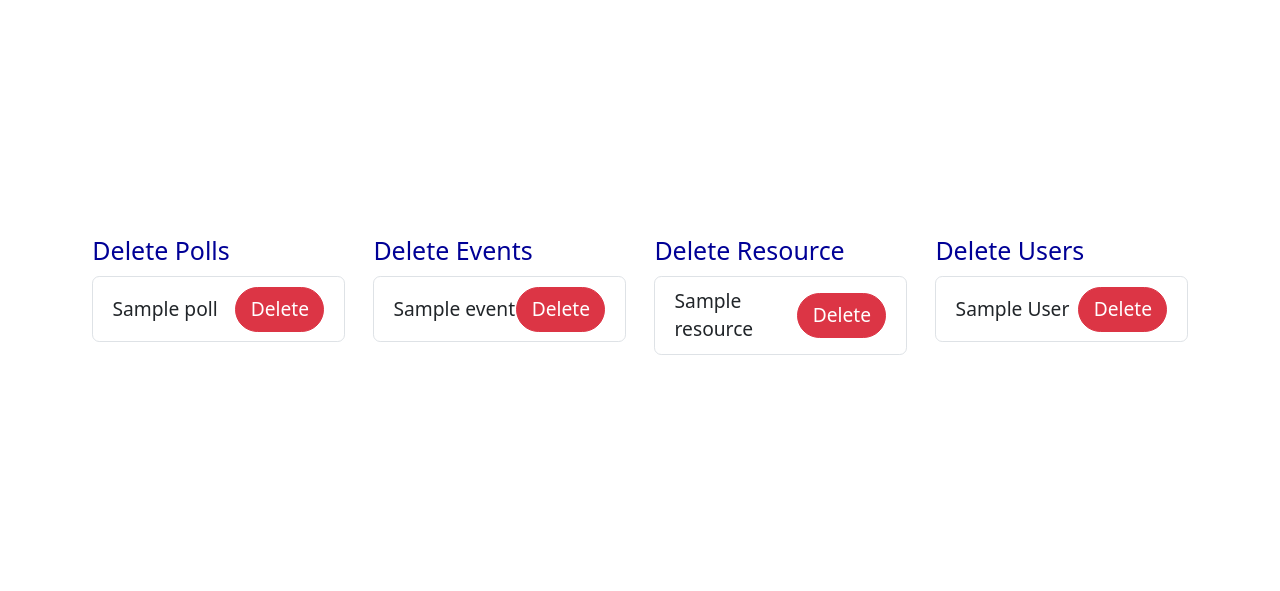
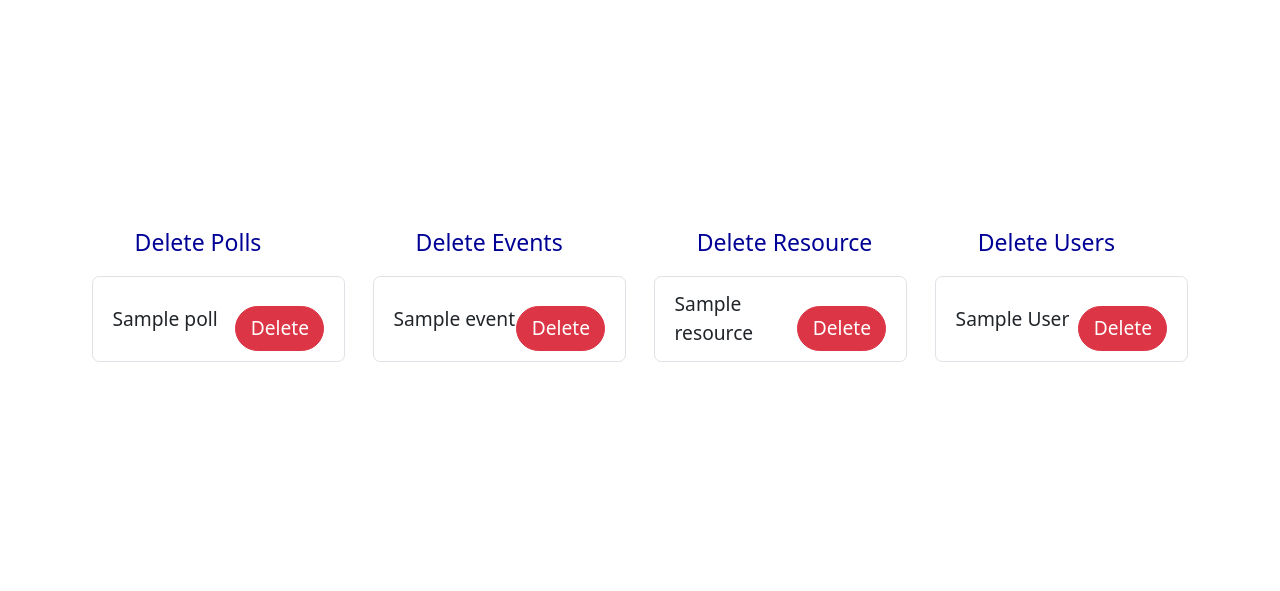
Before and after one commit to mrpravin21/NCIT_Project, a PHP site: page /admin_delete.php in a window 1280 px wide. Shown: the part 74-665 px from the top of the page. Run offline with PHP 8.4, Linux system fonts and the light colour scheme; the visitor is signed in with stand-in values (Sample User, id 1); tables that the repository leaves empty or names only in its code hold one stand-in row (values such as "Sample post").

Commit message:
style on admin_delete

```diff
--- a/admin_delete.php
+++ b/admin_delete.php
@@ -100,7 +100,12 @@ $usersqueryresult = mysqli_query($conn, $usersquery);
         zoom: 120%;
     }
     .del-but-siz {
-      font-size: 1.3rem;
+      font-size: 1.2rem;
+      margin-left: 2.2rem;
+      margin-bottom: 1rem;
+    }
+    .del-bb {
+      margin-top: 1rem;
     }
   </style>
 </head>
@@ -141,7 +146,7 @@ $usersqueryresult = mysqli_query($conn, $usersquery);
               <?php echo $poll['poll_title']; ?>
               <form method="post" action="" onsubmit="return confirmDelete();">
                 <input type="hidden" name="poll_id" value="<?php echo $poll['poll_id']; ?>">
-                <button type="submit" name="delete_poll" class="btn btn-danger rounded-pill">Delete</button>
+                <button type="submit" name="delete_poll" class="btn btn-danger rounded-pill del-bb">Delete</button>
               </form>
             </li>
           <?php endwhile; ?>
@@ -156,7 +161,7 @@ $usersqueryresult = mysqli_query($conn, $usersquery);
               <?php echo $event['event_title']; ?>
               <form method="post" action=""onsubmit="return confirmDelete();">
                 <input type="hidden" name="eid" value="<?php echo $event['eid']; ?>">
-                <button type="submit" name="delete_event" class="btn btn-danger rounded-pill">Delete</button>
+                <button type="submit" name="delete_event" class="btn btn-danger rounded-pill del-bb">Delete</button>
               </form>
             </li>
           <?php endwhile; ?>
@@ -171,7 +176,7 @@ $usersqueryresult = mysqli_query($conn, $usersquery);
               <?php echo $resource['resource_title']; ?>
               <form method="post" action="" onsubmit="return confirmDelete();">
                 <input type="hidden" name="rid" value="<?php echo $resource['rid']; ?>">
-                <button type="submit" name="delete_resource" class="btn btn-danger rounded-pill">Delete</button>
+                <button type="submit" name="delete_resource" class="btn btn-danger rounded-pill del-bb">Delete</button>
               </form>
             </li>
           <?php endwhile; ?>
@@ -186,7 +191,7 @@ $usersqueryresult = mysqli_query($conn, $usersquery);
               <?php echo $user['full_name']; ?>
               <form method="post" action="" onsubmit="return confirmDelete();">
                 <input type="hidden" name="college_id" value="<?php echo $user['college_id']; ?>">
-                <button type="submit" name="delete_user" class="btn btn-danger rounded-pill">Delete</button>
+                <button type="submit" name="delete_user" class="btn btn-danger rounded-pill del-bb">Delete</button>
               </form>
             </li>
           <?php endwhile; ?>
--- a/upload.php
+++ b/upload.php
@@ -23,7 +23,10 @@ if(!isset($_SESSION['loggedIn']) || $_SESSION['loggedIn']!=true || !isset($_SESS
             display: flex;
             justify-content: center;
             align-items: center;
-            height: 75vh;
+            height: 80vh;
+        }
+        .mar-in-signin {
+          margin-left: 2.5rem;
         }
     </style>
 </head>
@@ -86,6 +89,7 @@ if(!isset($_SESSION['loggedIn']) || $_SESSION['loggedIn']!=true || !isset($_SESS
 
 
                         <button class="btn btn-primary w-100 py-2 btn-size" type="submit" name="submit">Upload</button>
+                        <p class="mt-4 mb-3 mar-in-signin">Want to try out something else? <a href="home.php" style="text-decoration:none;">Go Back</a></p>
 
 
                     </form>
```
Also changed, not shown: events.php (+6 -2 lines).
